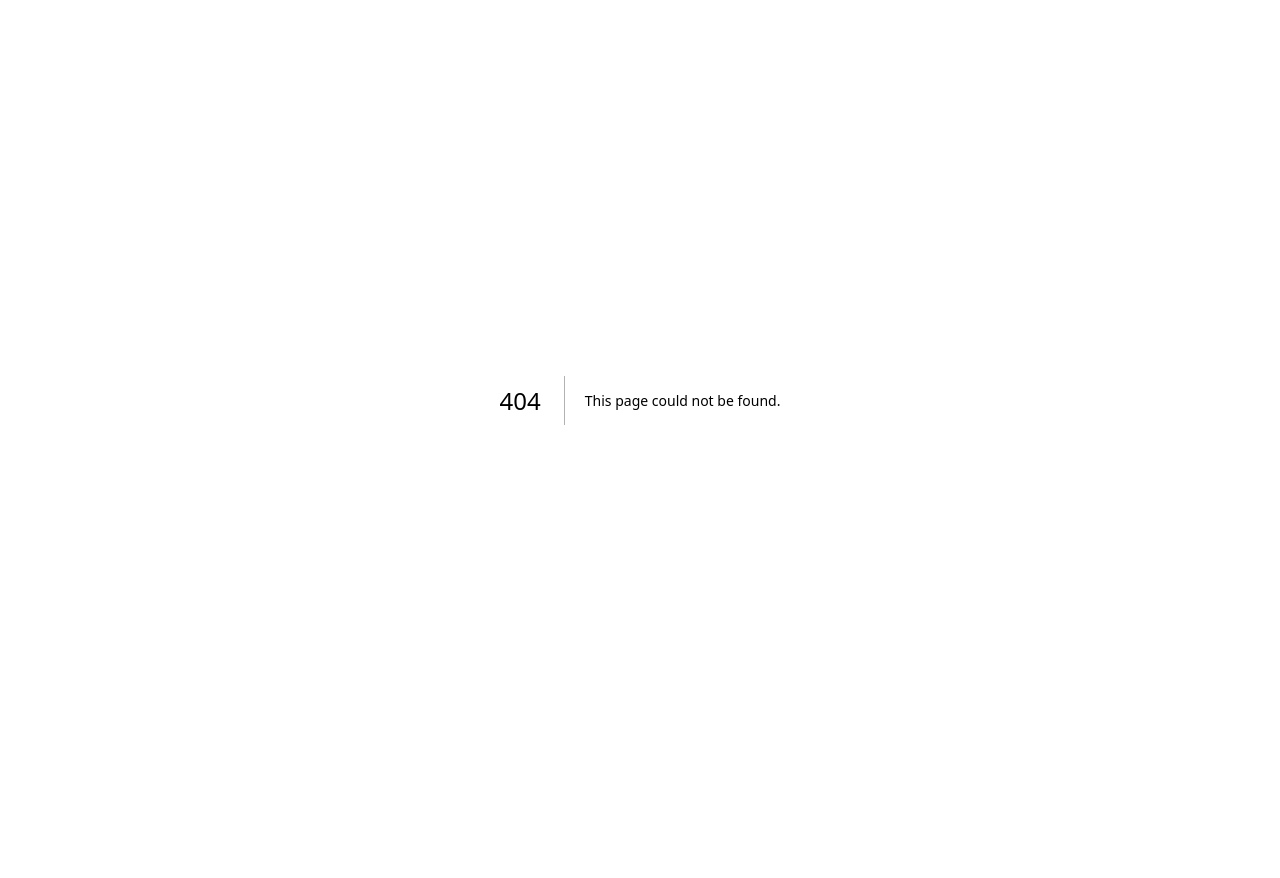
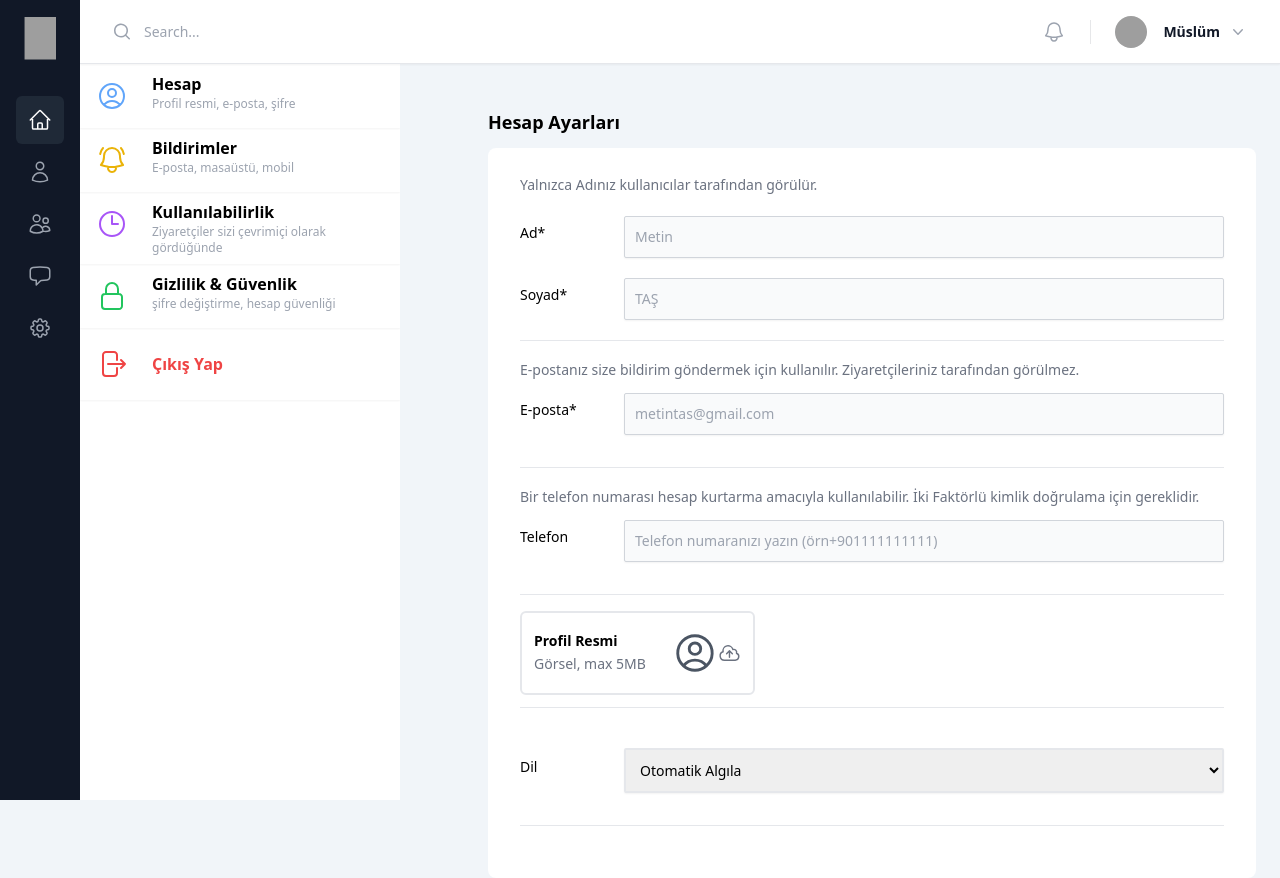
Before and after one commit to BTBS-Chatify/BTBS_Grup_16-Chatify-, a Next.js app in the folder client/: page /settings in a window 1280 px wide. Before the commit this address had no page. Before the commit the page ends 800 px from the top, so only its background shows below. Built offline with nearby package versions, Linux system fonts and the light colour scheme; grey boxes are pictures that could not be loaded.

Commit message:
Account settings view and component

```diff
--- a/client/src/app/layout.js
+++ b/client/src/app/layout.js
@@ -10,7 +10,7 @@ export const metadata = {
 
 export default function RootLayout({ children }) {
   return (
-    <html lang="en" className="h-full bg-white">
+    <html lang="en" className="h-full">
       <body className="h-full">{children}</body>
     </html>
   )
--- /dev/null
+++ b/client/src/app/settings/page.js
@@ -0,0 +1,105 @@
+"use client";
+import { Children, Fragment, useState } from "react";
+import { Dialog, Menu, Transition } from "@headlessui/react";
+import {
+  Bars3Icon,
+  UserCircleIcon,
+  BellAlertIcon,
+  ClockIcon,
+  LockClosedIcon,
+  QuestionMarkCircleIcon,
+  ArrowRightOnRectangleIcon,
+  CloudArrowUpIcon,
+} from "@heroicons/react/24/outline";
+import Navigation from "@/components/Navigation";
+import Header from "@/components/Header";
+import SettingsNavigation from "@/components/SettingNavigation";
+export default function Home() {
+  const [sidebarOpen, setSidebarOpen] = useState(false);
+
+  return (
+    <div>
+      <Navigation />
+
+      <div className="lg:pl-20">
+        <div className="sticky top-0 z-40 flex h-16 shrink-0 items-center gap-x-4 border-b border-gray-200 bg-white px-4 shadow-sm sm:gap-x-6 sm:px-6 lg:px-8">
+          <button
+            type="button"
+            className="-m-2.5 p-2.5 text-gray-700 lg:hidden"
+            onClick={() => setSidebarOpen(true)}
+          >
+            <span className="sr-only">Open sidebar</span>
+            <Bars3Icon className="h-6 w-6" aria-hidden="true" />
+          </button>
+
+          {/* Separator */}
+          <div
+            className="h-6 w-px bg-gray-900/10 lg:hidden"
+            aria-hidden="true"
+          />
+
+          <Header />
+        </div>
+
+        <main className="xl:pl-96 hidden lg:block">
+          <div className="mt-8 max-w-3xl mx-auto">
+            <h3 className="font-semibold text-lg py-3">Hesap Ayarları</h3>
+            <div className="max-w-3xl bg-white rounded-lg px-8 py-6 mb-8 block">
+              <span className="text-gray-500 text-sm">Yalnızca Adınız kullanıcılar tarafından görülür.</span>
+              <form className="mt-5">
+                <div class="mb-5 flex items-center">
+                  <label for="name" class="mb-2 w-24 text-sm font-medium">Ad*</label>
+                  <input type="lastname" class="shadow-sm flex-1 bg-gray-50 border border-gray-300 text-gray-200 text-sm rounded-sm p-2.5 ml-2" placeholder="Metin" required />
+                </div>
+                <div class="mb-5 flex items-center">
+                  <label for="name" class="mb-2 w-24 text-sm font-medium">Soyad*</label>
+                  <input type="lastname" class="shadow-sm flex-1 bg-gray-50 border border-gray-300 text-gray-200 text-sm rounded-sm p-2.5 ml-2" placeholder="TAŞ" required />
+                </div>
+                <hr className="py-2"></hr>
+                <span className="text-gray-500 text-sm py-2">E-postanız size bildirim göndermek için kullanılır. Ziyaretçileriniz tarafından görülmez.</span>
+                <div class="mb-5 flex items-center py-3">
+                  <label for="name" class="mb-2 w-24 text-sm font-medium">E-posta*</label>
+                  <input type="lastname" class="shadow-sm flex-1 bg-gray-50 border border-gray-300 text-gray-200 text-sm rounded-sm p-2.5 ml-2" placeholder="metintas@gmail.com" required />
+                </div>
+                <hr className="py-2"></hr>
+                <span className="text-gray-500 text-sm py-2">Bir telefon numarası hesap kurtarma amacıyla kullanılabilir. İki Faktörlü kimlik doğrulama için gereklidir.</span>
+                <div class="mb-5 flex items-center py-3">
+                  <label for="name" class="mb-2 w-24 text-sm font-medium">Telefon</label>
+                  <input type="lastname" class="shadow-sm flex-1 bg-gray-50 border border-gray-300 text-gray-200 text-sm rounded-sm p-2.5 ml-2" placeholder="Telefon numaranızı yazın (örn+901111111111)" required />
+                </div>
+                <hr className="py-2"></hr>
+                <div className="flex w-1/3 border-2 rounded-md py-4 px-3 items-center">
+                  <div className="w-2/3">
+                    <span className="block font-semibold text-sm">Profil Resmi</span>
+                    <span className="text-gray-500 text-sm">Görsel, max 5MB</span>
+                  </div>
+                  <div className="flex items-center w-1/3">
+                    <UserCircleIcon className="h-12 w-12 text-gray-600"></UserCircleIcon>
+                    <CloudArrowUpIcon class="h-6 w-6 text-gray-500" />
+                  </div>
+                </div>
+                <hr className="py-2 my-3"></hr>
+                <div class="mb-5 flex items-center py-3">
+                  <label for="name" class="mb-2 w-24 text-sm font-medium">Dil</label>
+                  <select className="shadow-sm flex-1 border-2 text-sm rounded-sm p-2.5 ml-2">
+                    <option>Otomatik Algıla</option>
+                    <option>Türkçe</option>
+                    <option>İngilizce</option>
+                  </select>
+                </div>
+                <hr className="py-2 my-3"></hr>
+
+              </form>
+
+
+
+            </div>
+          </div>
+        </main>
+      </div>
+
+      <SettingsNavigation />
+
+    </div>
+  );
+}
--- a/client/src/components/Navigation.js
+++ b/client/src/components/Navigation.js
@@ -8,6 +8,7 @@ import {
   UserIcon,
   ChatBubbleLeftIcon,
   Cog8ToothIcon,
+  UserCircleIcon
 } from "@heroicons/react/24/outline";
 
 const navigation = [
@@ -15,7 +16,7 @@ const navigation = [
   { name: "Arkadaşlar", href: "#", icon: UserIcon, current: false },
   { name: "Gruplar", href: "#", icon: UsersIcon, current: false },
   { name: "Mesajlar", href: "#", icon: ChatBubbleLeftIcon, current: false },
-  { name: "Ayarlar", href: "#", icon: Cog8ToothIcon, current: false },
+  { name: "Ayarlar", href: "settings", icon: Cog8ToothIcon, current: false },
 ];
 
 function classNames(...classes) {
--- /dev/null
+++ b/client/src/components/SettingNavigation.js
@@ -0,0 +1,101 @@
+import {
+    Bars3Icon,
+    UserCircleIcon,
+    BellAlertIcon,
+    ClockIcon,
+    LockClosedIcon,
+    QuestionMarkCircleIcon,
+    ArrowRightOnRectangleIcon,
+} from "@heroicons/react/24/outline";
+
+export default function SettingsNavigation(){
+    return (
+        <aside className="fixed bottom-0 lg:left-20 top-16 w-80 overflow-y-auto  border-gray-200 bg-white">
+        <div className="flex flex-row justify-between items-center bg-slate-100 px-4 sm:px-6 lg:px-8">
+        </div>
+        <div className="flex flex-col ">
+          <div class="md:flex">
+            <ul class="menu w-full">
+              <div className="shadow-sm hover:shadow-md hover:bg-gray-200">
+                <a href="#" className="flex">
+                  <span className="p-2">
+                  <UserCircleIcon class="p-2 w-12 h-12 text-blue-400" />
+                  </span>
+                  <span className="flex flex-col p-2">
+                    <span className="font-semibold">Hesap</span>
+                    <span className="text-gray-400 text-xs">Profil resmi, e-posta, şifre</span>
+                  </span>
+                </a>
+              </div>
+            </ul>
+          </div>
+        </div>
+        <div className="flex flex-col ">
+          <div class="md:flex">
+            <ul class="menu w-full">
+              <div className="shadow-sm hover:shadow-md hover:bg-gray-200">
+                <a href="#" className="flex">
+                  <span className="p-2">
+                    <BellAlertIcon class="p-2 h-12 w-12 text-yellow-500" />
+                  </span>
+                  <span className="flex flex-col p-2">
+                    <span className="font-semibold">Bildirimler</span>
+                    <span className="text-gray-400 text-xs">E-posta, masaüstü, mobil</span>
+                  </span>
+                </a>
+              </div>
+            </ul>
+          </div>
+        </div>
+        <div className="flex flex-col ">
+          <div class="md:flex">
+            <ul class="menu w-full">
+              <div className="shadow-sm hover:shadow-md hover:bg-gray-200">
+                <a href="#" className="flex">
+                  <span className="p-2">
+                    <ClockIcon class="p-2 h-12 w-12 text-purple-500" />
+                  </span>
+                  <span className="flex flex-col p-2">
+                    <span className="font-semibold">Kullanılabilirlik</span>
+                    <span className="text-gray-400 text-xs">Ziyaretçiler sizi çevrimiçi olarak gördüğünde</span>
+                  </span>
+                </a>
+              </div>
+            </ul>
+          </div>
+        </div>
+        <div className="flex flex-col ">
+          <div class="md:flex">
+            <ul class="menu w-full">
+              <div className="shadow-sm hover:shadow-md hover:bg-gray-200">
+                <a href="#" className="flex">
+                  <span className="p-2">
+                    <LockClosedIcon class="p-2 h-12 w-12 text-green-500" />
+                  </span>
+                  <span className="flex flex-col p-2">
+                    <span className="font-semibold">Gizlilik & Güvenlik</span>
+                    <span className="text-gray-400 text-xs">şifre değiştirme, hesap güvenliği</span>
+                  </span>
+                </a>
+              </div>
+            </ul>
+          </div>
+        </div>
+
+        <div className="flex flex-col">
+          <div class="md:flex item">
+            <ul class="menu w-full">
+              <div className="shadow-sm hover:shadow-md hover:bg-gray-200">
+                <a href="#" className="flex items-center p-2">
+                  <span className="">
+                    <ArrowRightOnRectangleIcon class="p-2 h-12 w-12 text-red-500" />
+                  </span>
+                  <span className="font-bold text-red-500 p-4">Çıkış Yap</span>
+                </a>
+              </div>
+            </ul>
+          </div>
+        </div>
+      </aside>
+    )
+}
```
Also changed, not shown: client/public/user.svg (added).
